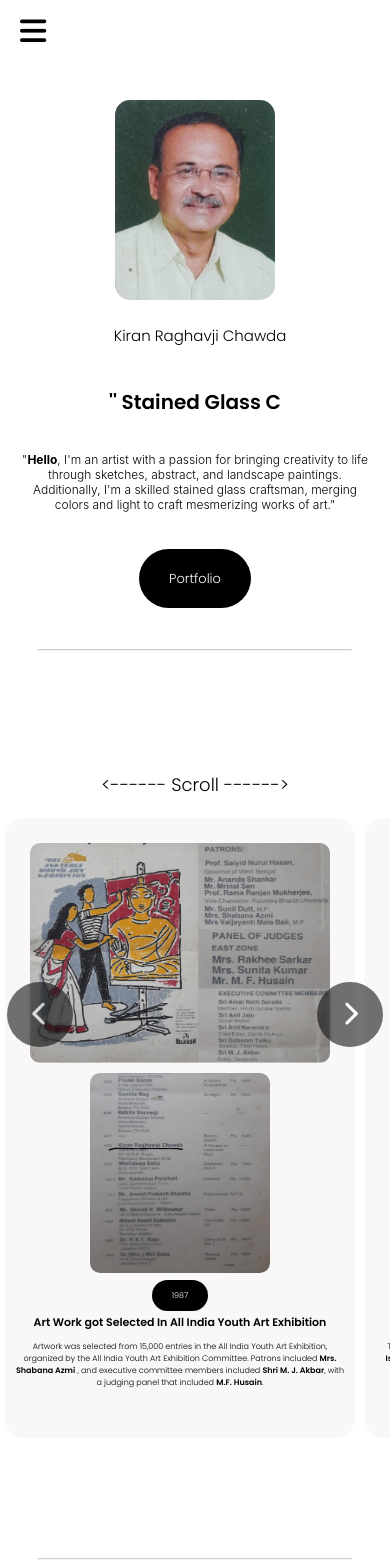
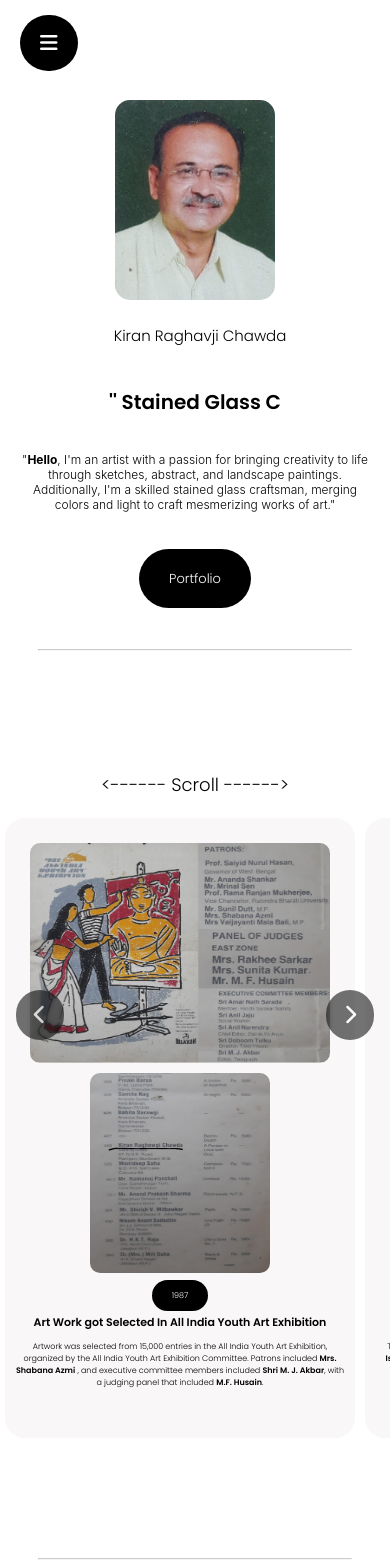
Before and after one commit to VedChawda718/Kiran-Chawda, a React (Create React App) app: page / in a window 390 px wide. Shown: the top 1568 px of the page. Built offline with nearby package versions, Linux system fonts and the light colour scheme; a web font is replaced by a local one.

Commit message:
first-comit

```diff
--- a/src/App.css
+++ b/src/App.css
@@ -21,7 +21,7 @@ hr{
 
 header ul{
   display: flex;
-  justify-content: center;
+  justify-content: right;
   list-style: none;
   padding: 20px;
 }
@@ -42,18 +42,36 @@ header ul li a:hover{
   padding-bottom: 20px;
   transition: .1s;
 }
+.active{
+  display: none;
+}
 
 header .nav-btn{
   visibility: hidden;
 }
 header .nav-btn1{
   visibility: hidden;
+  z-index: 3000;
+}
+header .nav-btn1 i{
+  background-color: black;
+  color: white;
+  padding: 18px 20px;
+  border-radius: 50px;
+  font-size: 20px;
+}
+header .nav-btn i{
+  background-color: black;
+  color: white;
+  padding: 18px 20px;
+  border-radius: 50px;
+  font-size: 20px;
 }
 
 nav{
   background: white;
   width: 100%;
-  opacity: 0.9;
+  /* opacity: 0.9; */
   position: fixed;
   top: 0; /* Stick the navbar to the top of the viewport */
   z-index: 100;
--- a/src/App.js
+++ b/src/App.js
@@ -9,6 +9,7 @@ import ImageCarousel from "./Components/ImageCarousel/ImageCarousel";
 
 function App() {
   const [menuData, setMenuData] = useState(Api);
+  const [showHamburger, setShowHamburger] = useState(true)
   const [showBuyOption, setShowBuyOption] = useState(false);
 
   const filterItem = (category) => {
@@ -50,12 +51,18 @@ function App() {
             <li><a href="#cards" onClick={() => filterItem("Sketches")}>Sketches</a></li>
             <li><a href="#cards" onClick={() => {setMenuData(Api); showNavbar(); falseBuyOption();}}>All</a></li>
             <li ><a  href="#contact" onClick={showNavbar}><i class="fa-solid fa-link"></i></a></li>
-            <button  className="nav-btn nav-close-btn" onClick={showNavbar}><i class="fa-solid fa-angles-up"></i></button>
+            <button className="nav-btn nav-close-btn" onClick={() => {
+              showNavbar()
+              setShowHamburger(true)
+            }}><i class="fa-solid fa-angles-up"></i></button>
 
         </ul>
     </nav>
 
-    <button className="nav-btn1" onClick={showNavbar}><i class="fa-solid fa-bars"></i></button>
+    <button className={`${showHamburger ? 'nav-btn1' : 'active'}`} onClick={() => {
+      showNavbar()
+      setShowHamburger(false)
+      }}><i class="fa-solid fa-bars"></i></button>
     </header>
   <br />
   <br />
--- a/src/Components/ImageCarousel/ImageCarousel.css
+++ b/src/Components/ImageCarousel/ImageCarousel.css
@@ -70,7 +70,9 @@
       }
       .pre-btn i,
       .next-btn i{
-        font-size: 25px;
+        font-size: 20px;
+        padding: 15px 18px;
+        border-radius: 60px;
         background-color: black;
         color: white;
         opacity: 0.55;
```
